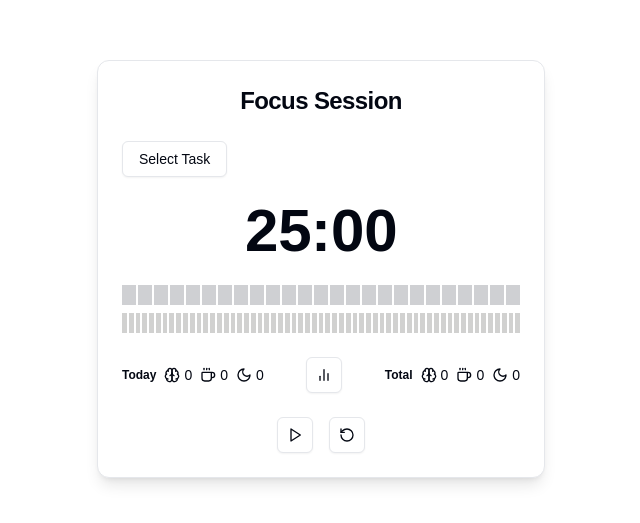
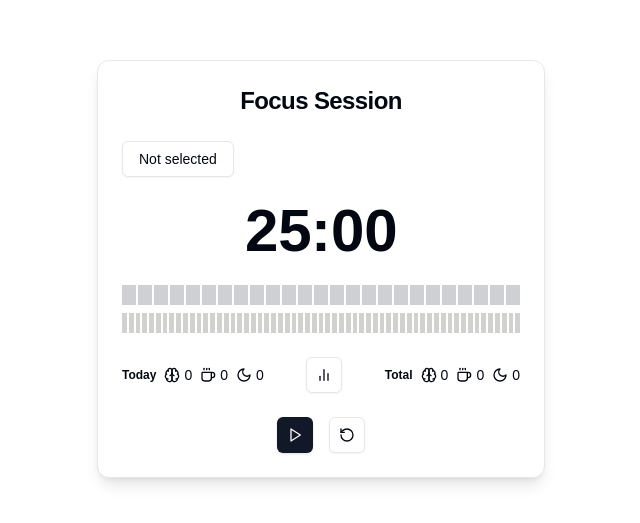
Before and after one commit to owlf1x0r/chronos-guard, a Next.js app in the folder frontend/: page / in a window 1280 px wide. Shown: the part 131-654 px from the top of the page, without its empty margins (319-959 px from the left). Built offline with nearby package versions, Linux system fonts and the light colour scheme.

Commit message:
세션 진행 중 태스크 변경 가능

```diff
--- a/frontend/src/app/layout.tsx
+++ b/frontend/src/app/layout.tsx
@@ -1,21 +1,22 @@
-import type { Metadata } from "next";
-import localFont from "next/font/local";
-import "./globals.css";
+import type { Metadata } from 'next';
+import localFont from 'next/font/local';
+import './globals.css';
+import { Toaster } from '@/components/ui/toaster';
 
 const geistSans = localFont({
-  src: "./fonts/GeistVF.woff",
-  variable: "--font-geist-sans",
-  weight: "100 900",
+  src: './fonts/GeistVF.woff',
+  variable: '--font-geist-sans',
+  weight: '100 900',
 });
 const geistMono = localFont({
-  src: "./fonts/GeistMonoVF.woff",
-  variable: "--font-geist-mono",
-  weight: "100 900",
+  src: './fonts/GeistMonoVF.woff',
+  variable: '--font-geist-mono',
+  weight: '100 900',
 });
 
 export const metadata: Metadata = {
-  title: "Create Next App",
-  description: "Generated by create next app",
+  title: 'Create Next App',
+  description: 'Generated by create next app',
 };
 
 export default function RootLayout({
@@ -25,10 +26,9 @@ export default function RootLayout({
 }>) {
   return (
     <html lang="en">
-      <body
-        className={`${geistSans.variable} ${geistMono.variable} antialiased`}
-      >
+      <body className={`${geistSans.variable} ${geistMono.variable} antialiased`}>
         {children}
+        <Toaster />
       </body>
     </html>
   );
--- a/frontend/src/components/features/timer/PomodoroTimer.tsx
+++ b/frontend/src/components/features/timer/PomodoroTimer.tsx
@@ -9,17 +9,14 @@ import { ProgressBars } from '@/components/features/timer/ProgressBars';
 import { SessionHistory } from '@/components/features/timer/SessionHistory';
 import { TaskDialog } from '@/components/features/timer/TaskDialog';
 import { useToast } from '@/hooks/use-toast';
-import { SessionRecord, SessionType, UpdateSessionRecordParam } from '@/types';
+import { SessionRecord, SessionType, UpdateSessionRecordParam, Task } from '@/types';
 import { clearTimeInterval } from '@/utils/timer';
-
-interface Task {
-  id: string;
-  name: string;
-}
 
 const focusMinutes = 25;
 const breakMinutes = 5;
 const longBreakMinutes = 15;
+
+const initialTask: Task = { id: 0, name: 'Not selected' };
 
 interface PomodoroTimerProps {
   sessionRecords: SessionRecord[];
@@ -32,8 +29,8 @@ export default function PomodoroTimer({ sessionRecords, updateSessionRecord }: P
   const [isActive, setIsActive] = useState(false);
   const [mode, setMode] = useState<SessionType>('focus');
   const [focusCount, setFocusCount] = useState(0);
-  const [tasks, setTasks] = useState<Task[]>([]);
-  const [currentTask, setCurrentTask] = useState<Task | null>(null);
+  const [tasks, setTasks] = useState<Task[]>([initialTask]);
+  const [currentTask, setCurrentTask] = useState<Task | null>(initialTask);
   const { toast } = useToast();
 
   const today = new Date().toISOString().split('T')[0];
@@ -109,32 +106,16 @@ export default function PomodoroTimer({ sessionRecords, updateSessionRecord }: P
   };
 
   const handleCreateTask = (taskName: string) => {
+    const lastTaskId = tasks.length > 0 ? tasks[tasks.length - 1].id : 0;
     const newTask: Task = {
-      id: Date.now().toString(),
+      id: lastTaskId + 1,
       name: taskName,
     };
     setTasks([...tasks, newTask]);
   };
 
   const handleSelectTask = (task: Task) => {
-    if (isActive) {
-      toast({
-        title: 'Cannot change task',
-        description: 'Please stop the timer before changing the task.',
-        variant: 'destructive',
-      });
-      return;
-    }
-
-    if (currentTask) {
-      toast({
-        title: 'Timer Reset',
-        description: 'The timer has been reset due to task change.',
-      });
-    }
-
     setCurrentTask(task);
-    resetTimer();
   };
 
   const totalMinutes = mode === 'focus' ? focusMinutes : mode === 'longBreak' ? longBreakMinutes : breakMinutes;
@@ -155,7 +136,6 @@ export default function PomodoroTimer({ sessionRecords, updateSessionRecord }: P
             currentTask={currentTask}
             onCreateTask={handleCreateTask}
             onSelectTask={handleSelectTask}
-            isTimerActive={isActive}
           />
         </div>
         <div className="text-6xl font-bold tabular-nums flex">
@@ -191,7 +171,7 @@ export default function PomodoroTimer({ sessionRecords, updateSessionRecord }: P
         </div>
         <SessionHistory todaySessionRecord={todaySession} totalSessionRecords={sessionRecords} />
         <div className="flex space-x-4">
-          <Button onClick={toggleTimer} variant="outline" size="icon">
+          <Button onClick={toggleTimer} variant="default" size="icon">
             {isActive ? <Pause className="h-4 w-4" /> : <Play className="h-4 w-4" />}
           </Button>
           <Button onClick={resetTimer} variant="outline" size="icon">
--- a/frontend/src/components/features/timer/TaskDialog.tsx
+++ b/frontend/src/components/features/timer/TaskDialog.tsx
@@ -13,21 +13,17 @@ import {
 } from '@/components/ui/dialog';
 import { Input } from '@/components/ui/input';
 import { Label } from '@/components/ui/label';
-
-interface Task {
-  id: string;
-  name: string;
-}
+import { Task } from '@/types';
+import { ScrollArea } from '@/components/ui/scroll-area';
 
 interface TaskDialogProps {
   tasks: Task[];
   currentTask: Task | null;
   onCreateTask: (taskName: string) => void;
   onSelectTask: (task: Task) => void;
-  isTimerActive: boolean;
 }
 
-export function TaskDialog({ tasks, currentTask, onCreateTask, onSelectTask, isTimerActive }: TaskDialogProps) {
+export function TaskDialog({ tasks, currentTask, onCreateTask, onSelectTask }: TaskDialogProps) {
   const [newTaskName, setNewTaskName] = useState('');
   const [isOpen, setIsOpen] = useState(false);
 
@@ -46,9 +42,7 @@ export function TaskDialog({ tasks, currentTask, onCreateTask, onSelectTask, isT
   return (
     <Dialog open={isOpen} onOpenChange={setIsOpen}>
       <DialogTrigger asChild>
-        <Button variant="outline" disabled={isTimerActive}>
-          {currentTask ? currentTask.name : 'Select Task'}
-        </Button>
+        <Button variant="outline">{currentTask ? currentTask.name : 'Select Task'}</Button>
       </DialogTrigger>
       <DialogContent className="sm:max-w-[425px]">
         <DialogHeader>
@@ -73,6 +67,7 @@ export function TaskDialog({ tasks, currentTask, onCreateTask, onSelectTask, isT
           <div className="mt-4">
             <Label className="text-lg font-semibold">Existing Tasks</Label>
             <div className="mt-2 space-y-2">
+              <ScrollArea className="h-[140px] rounded-md border">
                 {tasks.map((task) => (
                   <Button
                     key={task.id}
@@ -83,6 +78,7 @@ export function TaskDialog({ tasks, currentTask, onCreateTask, onSelectTask, isT
                     {task.name}
                   </Button>
                 ))}
+              </ScrollArea>
             </div>
           </div>
         </div>
--- a/frontend/src/types/timer.ts
+++ b/frontend/src/types/timer.ts
@@ -11,3 +11,8 @@ export interface UpdateSessionRecordParam {
   date: string;
   sessionType: SessionType;
 }
+
+export interface Task {
+  id: number;
+  name: string;
+}
```
Lines whose indentation alone changed are shown as unchanged.
